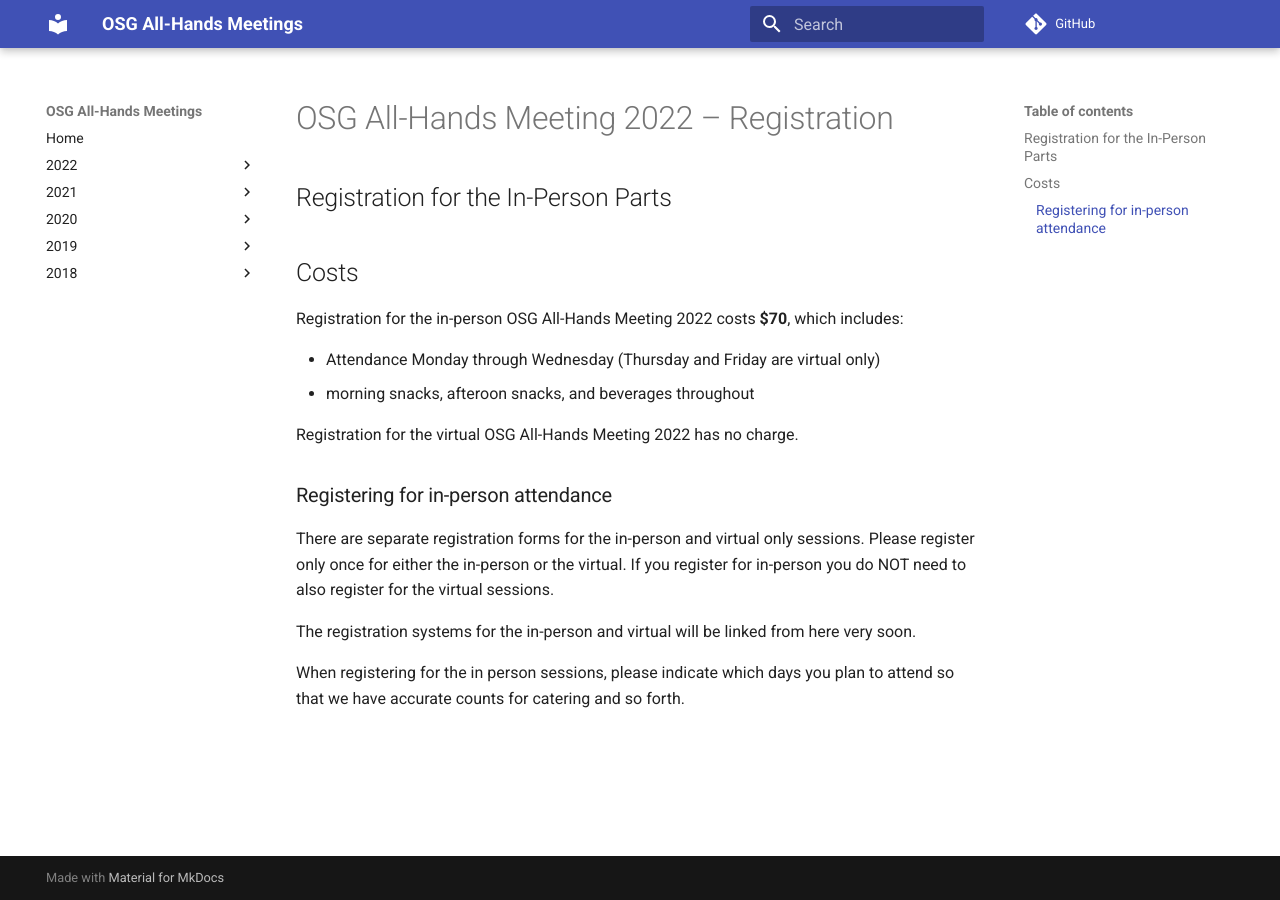
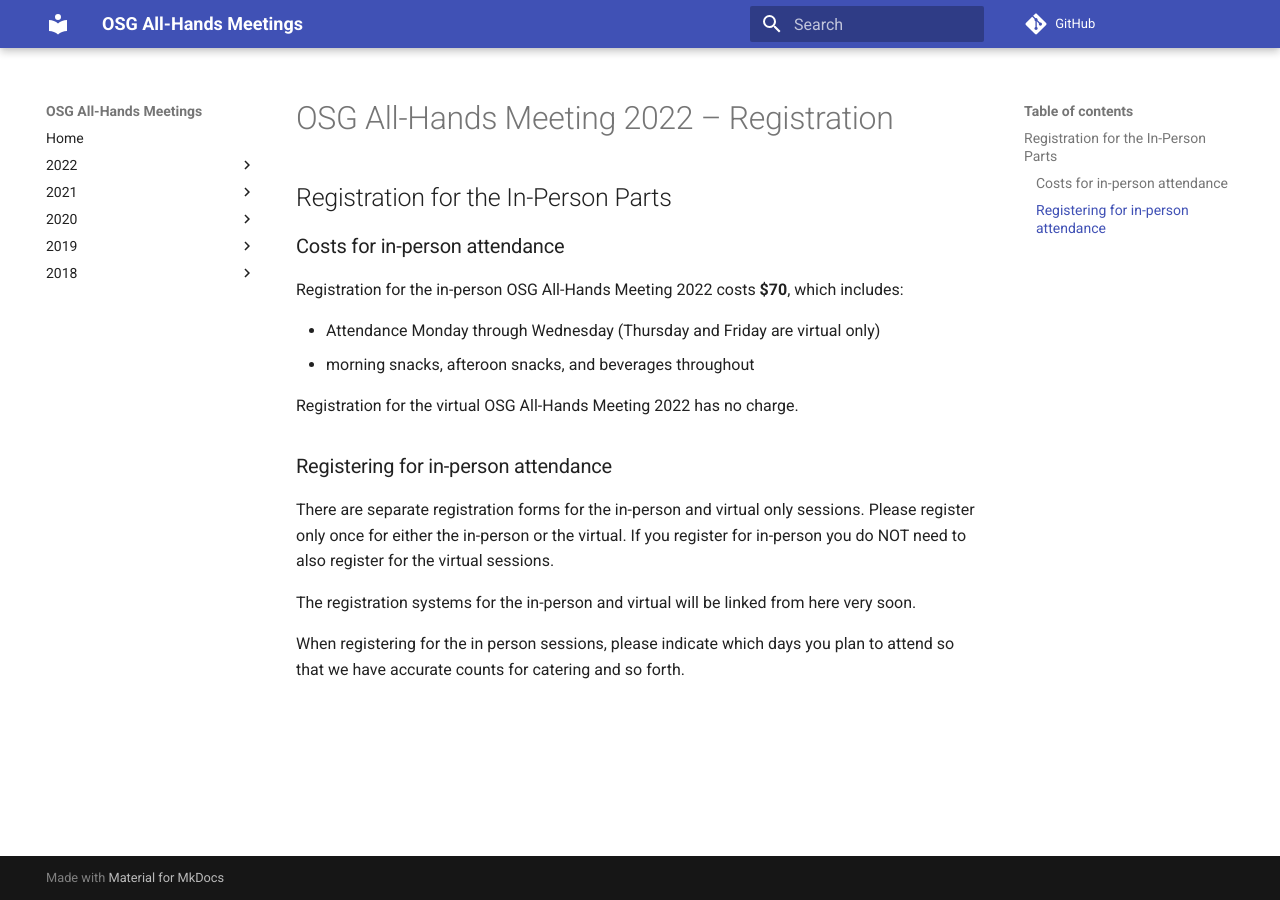
Before and after one commit to osg-htc/all-hands, an MkDocs documentation site: the page built from docs/2022/registration.md, in a window 1280 px wide. Built offline with MkDocs 1.6.1 and Material for MkDocs 9.7.7, drawn with Linux system fonts in a browser that asks for light colours; comment, search, counter and statistics services are not loaded.

Commit message:
Update docs/2022/registration.md
Co-authored-by: Tim Cartwright <cat@cs.wisc.edu>

```diff
--- a/docs/2022/registration.md
+++ b/docs/2022/registration.md
@@ -2,7 +2,7 @@
 
 ## Registration for the In-Person Parts
 
-## Costs
+### Costs for in-person attendance
 
 Registration for the in-person OSG All-Hands Meeting 2022 costs **$70**, which includes:
 
```
